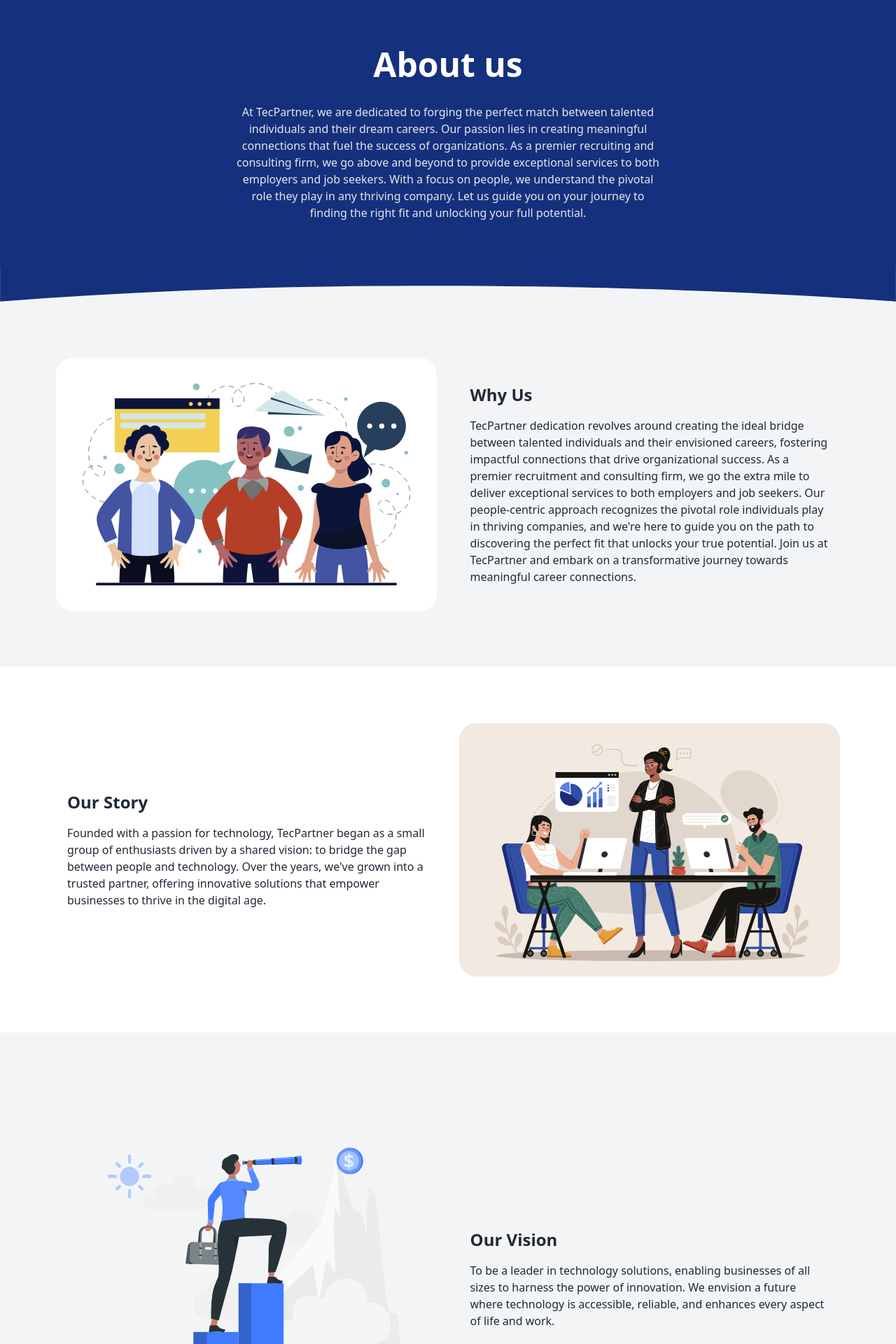
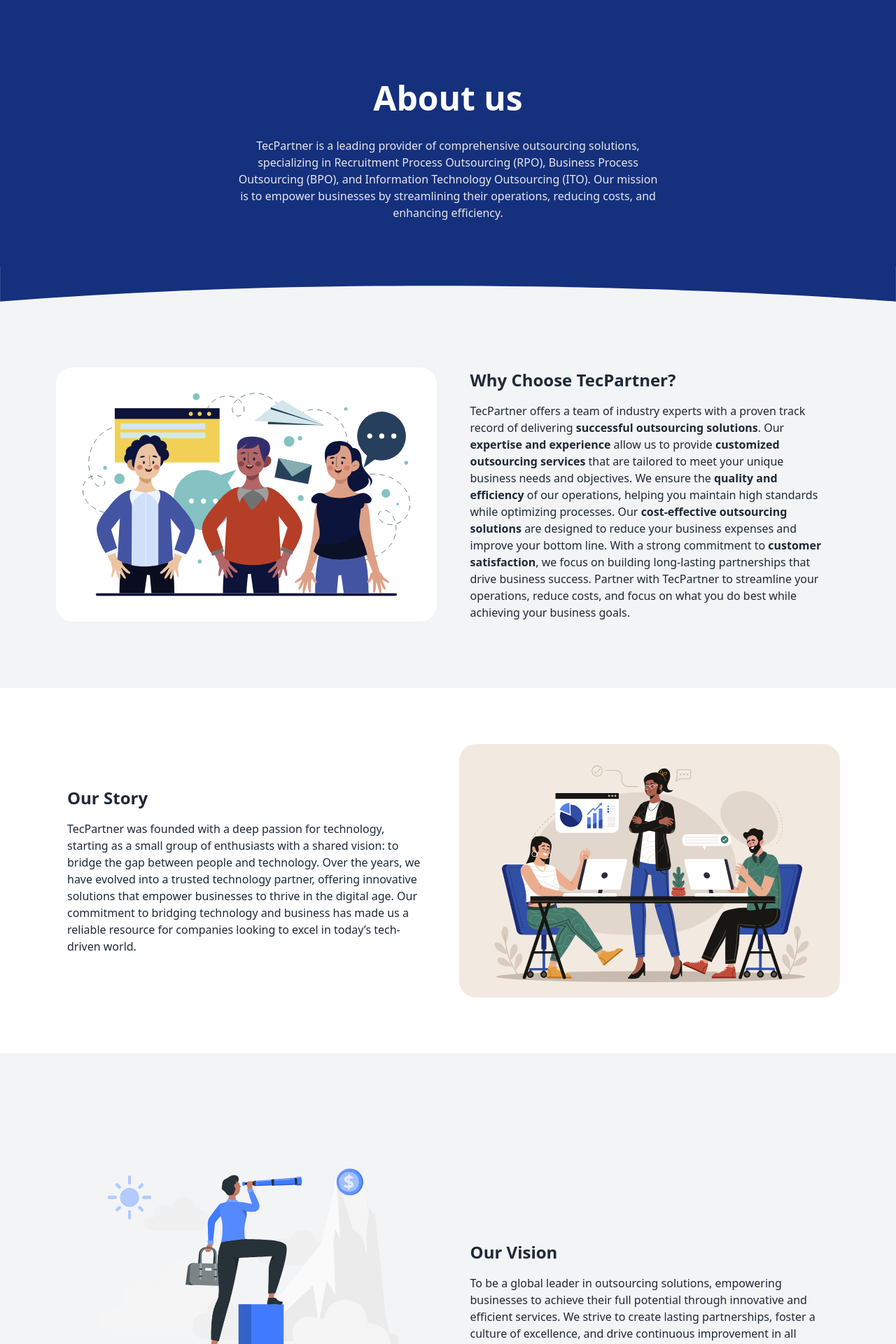
Before and after one commit to anees-tech/TecPartner, a React (Create React App) app: page /AboutUs in a window 1280 px wide. Shown: the part 100-2020 px from the top of the page at 70% size. Built offline with nearby package versions, Linux system fonts and the light colour scheme.

Commit message:
SEO Optimized content

```diff
--- a/src/components/About.jsx
+++ b/src/components/About.jsx
@@ -9,12 +9,18 @@
     <>
       <HeaderForPages
         heading="About us"
-        para="At TecPartner, we are dedicated to forging the perfect match between talented individuals and their dream careers. Our passion lies in creating meaningful connections that fuel the success of organizations. As a premier recruiting and consulting firm, we go above and beyond to provide exceptional services to both employers and job seekers. With a focus on people, we understand the pivotal role they play in any thriving company. Let us guide you on your journey to finding the right fit and unlocking your full potential."
+        para="TecPartner is a leading provider of comprehensive outsourcing solutions, specializing in Recruitment Process Outsourcing (RPO), Business Process Outsourcing (BPO), and Information Technology Outsourcing (ITO). Our mission is to empower businesses by streamlining their operations, reducing costs, and enhancing efficiency."
       />
 
       <AboutSection
-        title="Why Us"
-        content="TecPartner dedication revolves around creating the ideal bridge between talented individuals and their envisioned careers, fostering impactful connections that drive organizational success. As a premier recruitment and consulting firm, we go the extra mile to deliver exceptional services to both employers and job seekers. Our people-centric approach recognizes the pivotal role individuals play in thriving companies, and we're here to guide you on the path to discovering the perfect fit that unlocks your true potential. Join us at TecPartner and embark on a transformative journey towards meaningful career connections."
+        title="Why Choose TecPartner?"
+        content="TecPartner offers a team of industry experts with a proven track record of delivering
+        <strong>successful outsourcing solutions</strong>. Our <strong>expertise and experience</strong>
+        allow us to provide <strong>customized outsourcing services</strong> that are tailored to meet your unique business needs and objectives.
+        We ensure the <strong>quality and efficiency</strong> of our operations, helping you maintain high standards while optimizing processes.
+        Our <strong>cost-effective outsourcing solutions</strong> are designed to reduce your business expenses and improve your bottom line.
+        With a strong commitment to <strong>customer satisfaction</strong>, we focus on building long-lasting partnerships that drive business success.
+        Partner with TecPartner to streamline your operations, reduce costs, and focus on what you do best while achieving your business goals."
         imgSrc="images/about.svg"
         imgAlt="About Us Section"
         reverse={false}
@@ -22,7 +28,7 @@
 
       <AboutSection
         title="Our Story"
-        content="Founded with a passion for technology, TecPartner began as a small group of enthusiasts driven by a shared vision: to bridge the gap between people and technology. Over the years, we've grown into a trusted partner, offering innovative solutions that empower businesses to thrive in the digital age."
+        content="TecPartner was founded with a deep passion for technology, starting as a small group of enthusiasts with a shared vision: to bridge the gap between people and technology. Over the years, we have evolved into a trusted technology partner, offering innovative solutions that empower businesses to thrive in the digital age. Our commitment to bridging technology and business has made us a reliable resource for companies looking to excel in today’s tech-driven world."
         imgSrc="images/OurStory.svg"
         imgAlt="Our Story Section"
         reverse={true}
@@ -30,7 +36,7 @@
 
       <AboutSection
         title="Our Vision"
-        content="To be a leader in technology solutions, enabling businesses of all sizes to harness the power of innovation. We envision a future where technology is accessible, reliable, and enhances every aspect of life and work."
+        content="To be a global leader in outsourcing solutions, empowering businesses to achieve their full potential through innovative and efficient services. We strive to create lasting partnerships, foster a culture of excellence, and drive continuous improvement in all aspects of our operations."
         imgSrc="images/Vision.svg"
         imgAlt="Our Vision Section"
         reverse={false}
@@ -38,7 +44,7 @@
 
       <AboutSection
         title="Our Mission"
-        content="To deliver cutting-edge technology services that meet the evolving needs of our clients. We are committed to excellence, continuous learning, and building lasting relationships with our customers by providing tailored solutions that drive success."
+        content="To provide exceptional outsourcing solutions that deliver tangible value to our clients. We are committed to exceeding expectations, fostering a culture of innovation, and contributing to the success of our partners and communities."
         imgSrc="images/Mission.svg"
         imgAlt="Our Mission Section"
         reverse={true}
--- a/src/components/AboutSection.jsx
+++ b/src/components/AboutSection.jsx
@@ -21,9 +21,11 @@
         <h3 data-aos="fade-up" className="text-2xl delay-200 font-bold mb-4">
           {title}
         </h3>
-        <p data-aos="fade-up" className="w-full delay-300">
-          {content}
-        </p>
+        <p
+          data-aos="fade-up"
+          className="w-full delay-300"
+          dangerouslySetInnerHTML={{ __html: content }}
+        ></p>
       </div>
       {reverse && (
         <div data-aos="fade-left" className="w-1/2">
--- a/src/components/Contact.jsx
+++ b/src/components/Contact.jsx
@@ -7,12 +7,17 @@
 const Contact = () => {
   return (
     <>
-      <HeaderForPages heading={"Unlock a world of possibilities with us"} para={"Thank you for considering TecPartner as your premier recruiting and consultancy partner. Whether you're a skilled professional seeking new opportunities or an organization in need of exceptional talent, Easetalent is here to support you."} />
-      <Form/>
-      <RenderBar/>
-      <Footer/>
+      <HeaderForPages
+        heading={"Unlock a world of possibilities with TecPartner"}
+        para={
+          " Thank you for considering us as your premier recruiting and consultancy partner. Whether you're a skilled professional seeking new career opportunities or an organization in need of exceptional talent, TecPartner is here to support your journey. Our expertise in talent acquisition and consulting services ensures that both job seekers and employers find the perfect match to achieve their goals."
+        }
+      />
+      <Form />
+      <RenderBar />
+      <Footer />
     </>
-  )
+  );
 }
 
 export default Contact
--- a/src/components/Services.jsx
+++ b/src/components/Services.jsx
@@ -58,7 +58,7 @@
     <>
       <HeaderForPages
         heading="Our services"
-        para="TecPartner is a recruiting and consulting firm passionate about connecting talented individuals with their dream careers. Easetalent understands that people are at the heart of every successful organization, and we strive to create meaningful connections between employers and job seekers by providing exceptional recruiting and consultation services."
+        para="At TecPartner, we're dedicated to connecting exceptional talent with thriving organizations. As a leading recruiting and consulting firm, we understand that people are the cornerstone of business success. Our mission is to create meaningful partnerships between employers and job seekers, fostering a culture of growth and innovation."
       />
 
       {serviceData.map((service, index) => (
```
